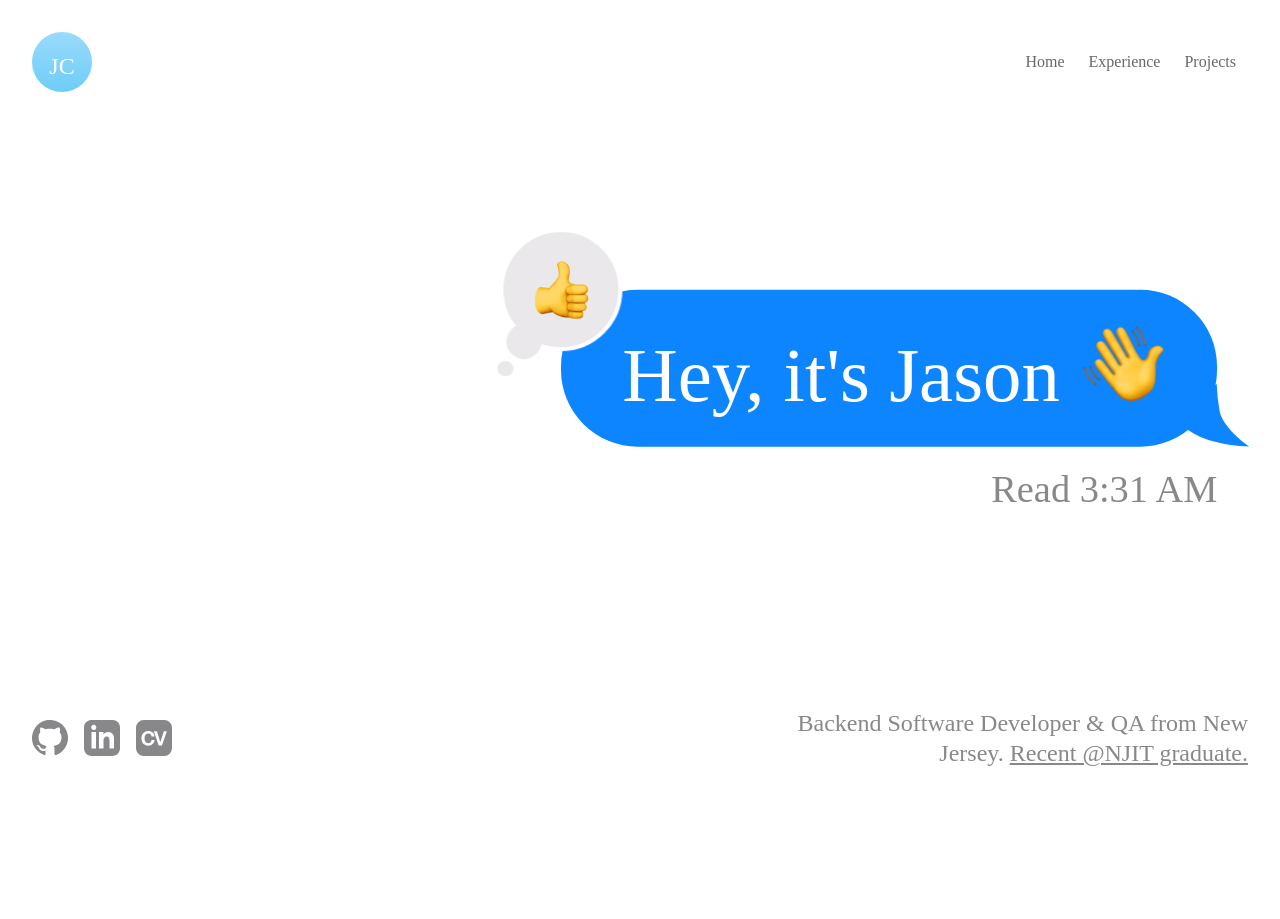
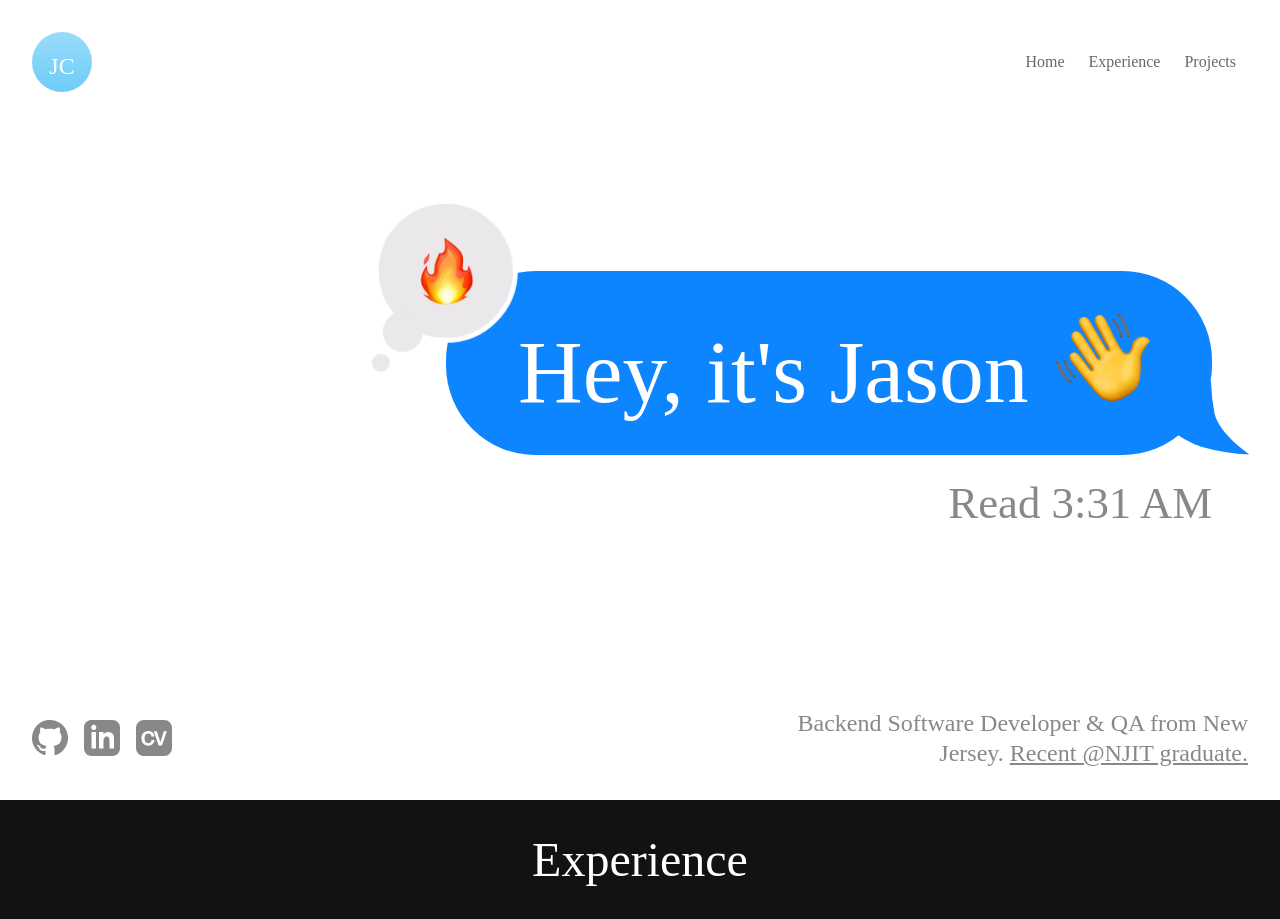
Before and after one commit to JasonCordova/jasoncordova.github.io, a React (Create React App) app: page / in a window 1280 px wide. Before the commit the page ends 800 px from the top, so only its background shows below. Built offline with nearby package versions, Linux system fonts and the light colour scheme; a web font is replaced by a local one.

Commit message:
add panel

```diff
--- a/src/App.js
+++ b/src/App.js
@@ -1,7 +1,8 @@
 import FishTank from "./comp/FishTank";
-import Resume from './assets/Jason_Cordova_Resume.pdf';
+import Resume from './assets/JasonCordova_Resume.pdf';
 import Message from "./comp/Message";
 import Header from './comp/Header';
+import ExperiencePanel from "./comp/ExperiencePanel";
 import { ReactLenis } from 'lenis/react' // Note: Correct import path
 import { useEffect, useRef, useState } from 'react'
 
@@ -72,6 +73,8 @@ function App() {
 
       </div>
 
+      <ExperiencePanel></ExperiencePanel>
+
     </ReactLenis>
 
   )
--- /dev/null
+++ b/src/comp/ExperiencePanel/index.css
@@ -0,0 +1,7 @@
+.experience {
+    width: 100%;
+    padding: 2em var(--body-padding);
+    box-sizing: border-box;
+    background-color: #121212;
+    color: white;
+}
--- /dev/null
+++ b/src/comp/ExperiencePanel/index.js
@@ -0,0 +1,15 @@
+import './index.css';
+
+const ExperiencePanel = () => {
+
+    return (
+        <div class="experience">
+
+            <div className="panel-title">Experience</div>
+
+        </div>
+    );
+
+}
+
+export default ExperiencePanel;
--- a/src/comp/Message/index.css
+++ b/src/comp/Message/index.css
@@ -40,6 +40,7 @@
     justify-content: center;
     align-items: center;
     animation: scaleAnimationLinear 0.33s ease-out 0.5s forwards;
+    cursor: pointer;
 }
 
 .reaction-emoji {
--- a/src/comp/Message/index.js
+++ b/src/comp/Message/index.js
@@ -2,24 +2,37 @@ import wave from '../../assets/wave.webp';
 import headshot from '../../assets/headshot.webp';
 import heart from '../../assets/heart.webp';
 import sunglasses from '../../assets/sunglasses.webp';
-import thumbs_up from '../../assets/thumbs_up.webp';
 import handshake from '../../assets/handshake.webp';
 import cowboy from '../../assets/cowboy.webp';
+import fire from '../../assets/fire.webp';
 import './index.css';
 
-import {useRef, useEffect} from 'react';
+import {useRef, useState, useEffect} from 'react';
 
 const Message = (props) => {
 
-    const emojis = useRef([sunglasses, heart, thumbs_up, handshake, cowboy]);
-    useEffect(() => {console.log(Math.floor(Math.random() * emojis.current.length))});
+    const emojis = useRef([sunglasses, heart, fire, handshake, cowboy]);
+    const emojiRef = useRef(null);
+    const [index, setIndex] = useState(Math.floor(Math.random() * emojis.current.length));
+
+    const handleClick = () => {
+
+        const element = emojiRef.current;
+        const originalDelay = window.getComputedStyle(element).animationDelay;
+
+        element.style.animation = 'none';
+        void element.offsetWidth;
+        element.style.animation = '';
+        element.style.animationDelay = index === 0 ? originalDelay : '0s';
+
+    }
 
     return (
 
-        <div className={`message clipped ${props.type === "receiver" ? "" : "sender"}`}>
+        <div className={`message clipped ${props.type === "receiver" ? "" : "sender"}`} onClick={() => {setIndex((index + 1) % emojis.current.length); handleClick();}}>
 
             <div className="message-reaction">
-                <img className="reaction-emoji" src={emojis.current[Math.floor(Math.random() * emojis.current.length)]} alt='Heart Emoji'></img>
+                <img ref={emojiRef} className="reaction-emoji" src={emojis.current[index]} alt='Heart Emoji'></img>
                 <div className="react-bubble1"></div>
                 <div className="react-bubble2"></div>
             </div>
--- a/src/index.css
+++ b/src/index.css
@@ -48,7 +48,7 @@ a {color: inherit; text-decoration: none;}
     align-items: flex-end;
     justify-content: flex-end;
     padding: var(--body-padding);
-    min-height: 100svh;
+    min-height: max(100svh, 550px);
     position: relative;
 }
 
@@ -69,6 +69,8 @@ a {color: inherit; text-decoration: none;}
 .message {
     position: relative;
     margin-right: 0.8em;
+    cursor: pointer;
+    user-select: none;
 }
 
 .emoji {
@@ -187,11 +189,21 @@ a {color: inherit; text-decoration: none;}
 
 @media (max-width: 1400px) {
   /* styles for ≤1400px */
+
+  .chat {
+    font-size: 3.5vw;
+  }
+
 }
 
 /* Large devices (≤1200px) */
 @media (max-width: 1200px) {
   /* styles for ≤1200px */
+
+  .chat {
+    font-size: 3.5vw;
+  }
+
 }
 
 /* Medium devices (≤992px) */
@@ -230,6 +242,8 @@ a {color: inherit; text-decoration: none;}
     align-items: center;
   }
 
+  .short-desc {font-size: 1.25em;}
+
 }
 
 /* Extra small devices (≤576px) */
@@ -242,3 +256,9 @@ a {color: inherit; text-decoration: none;}
   }
 
 }
+
+.panel-title {
+  font-size: 3em;
+  text-align: center;
+  font-weight: 500;
+}
```
Also changed, not shown: src/assets/fire.webp (added), 1 other file (tests, documents, lock files or other folders).
